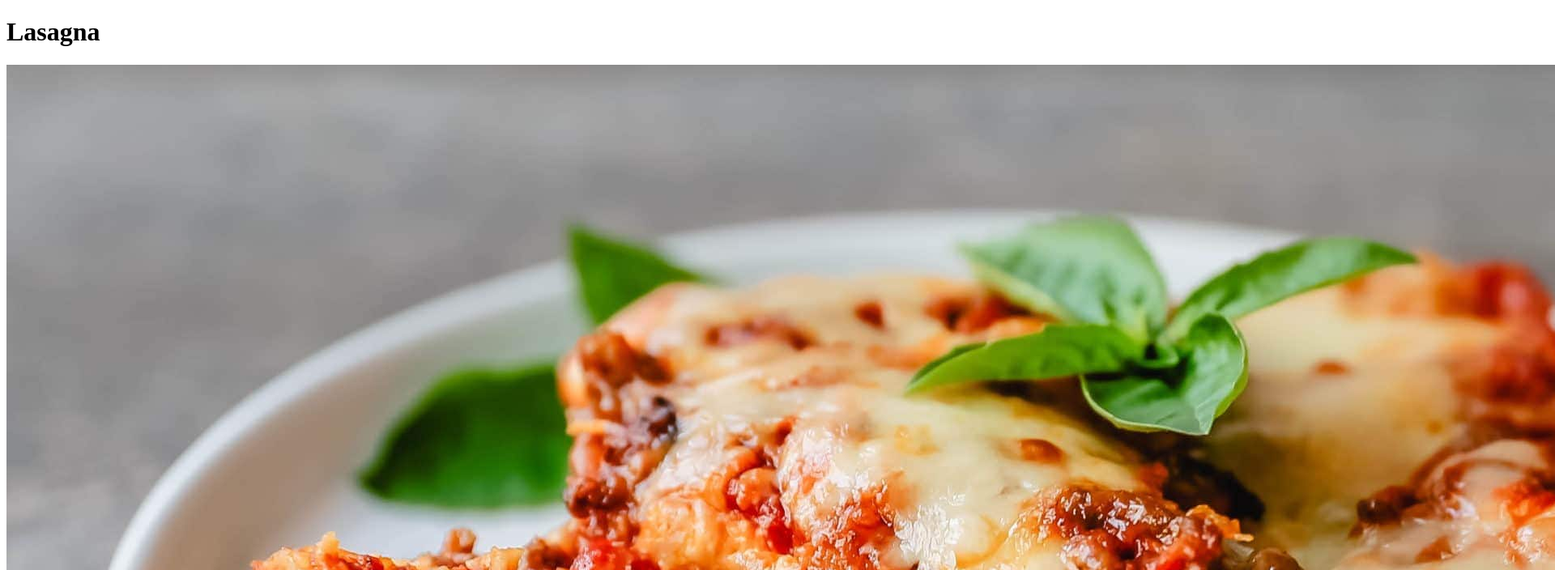
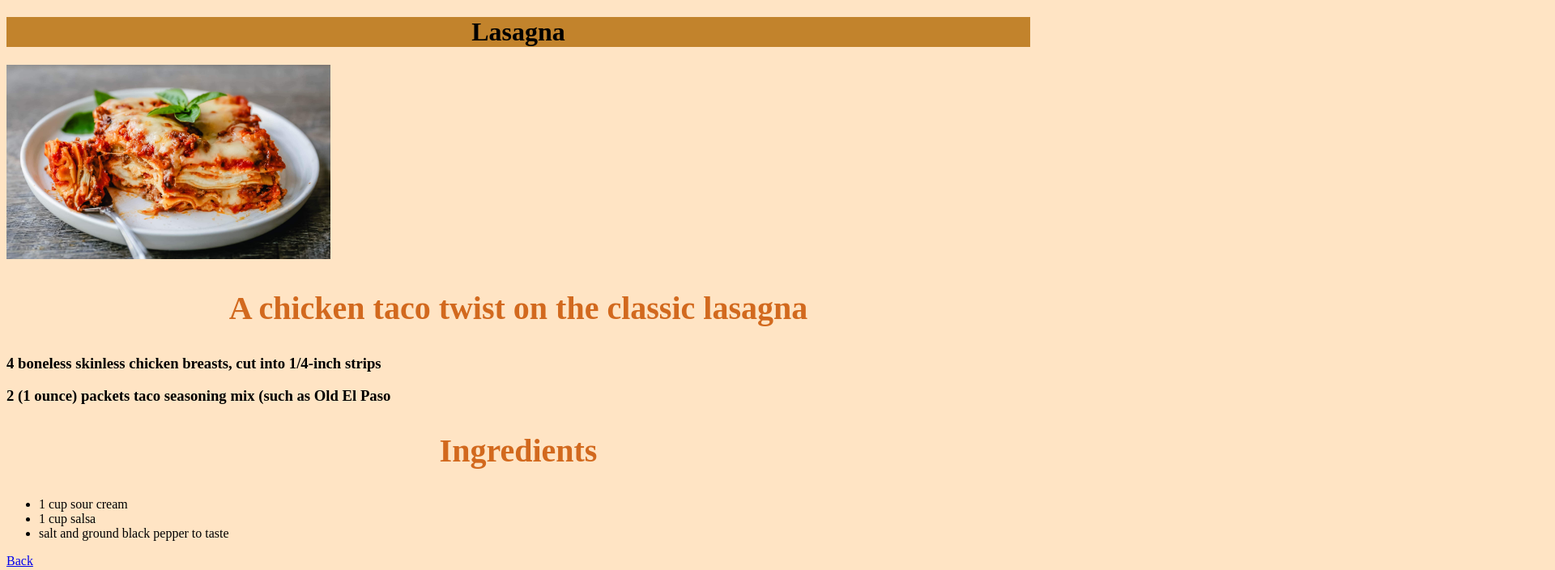
Before and after one commit to KordikS1/odin-recipes, a plain HTML site: page recipes/lasagna.html in a window 1280 px wide. Shown: the top 704 px of the page at 81% size, 1920 px wide, since content can reach past the window. Drawn offline with Linux system fonts and the light colour scheme.

Commit message:
Add style file and improve site appearance with basic styles

```diff
--- a/recipes/lasagna.html
+++ b/recipes/lasagna.html
@@ -5,10 +5,11 @@
     <meta http-equiv="X-UA-Compatible" content="IE=edge">
     <meta name="viewport" content="width=device-width, initial-scale=1.0">
     <title>Document</title>
+    <link rel="stylesheet" href="../style.css">
 </head>
 <body>
     <h1>Lasagna</h1>
-    <img src="lasagna.jpg">
+    <img class = "lasagna" src="lasagna.jpg">
     <h2>A chicken taco twist on the classic lasagna</h2>
     <h3>4 boneless skinless chicken breasts, cut into 1/4-inch strips</h3>
     <h3>2 (1 ounce) packets taco seasoning mix (such as Old El Paso</h3>
@@ -18,5 +19,6 @@
         <li>1 cup salsa</li>
         <li>salt and ground black pepper to taste</li>
     </ul>
+    <a href="../index.html">Back</a>
 </body>
 </html>
--- /dev/null
+++ b/style.css
@@ -0,0 +1,20 @@
+*{
+    background-color: bisque;
+}
+
+h1{
+    text-align: center;
+    background-color: rgba(184, 115, 19, 0.855);
+    font-family: 'Times New Roman';
+}
+.lasagna,
+.ramen{
+    heght: auto;
+    width: 400px;
+}
+h2{
+    font-size: 40px;
+    text-align: center;
+    font-weight: bold;
+    color:chocolate
+}
```
Also changed, not shown: index.html (+1 -0 lines), recipes/pestopizza.html (+2 -0 lines), recipes/ramen.html (+3 -1 lines).
